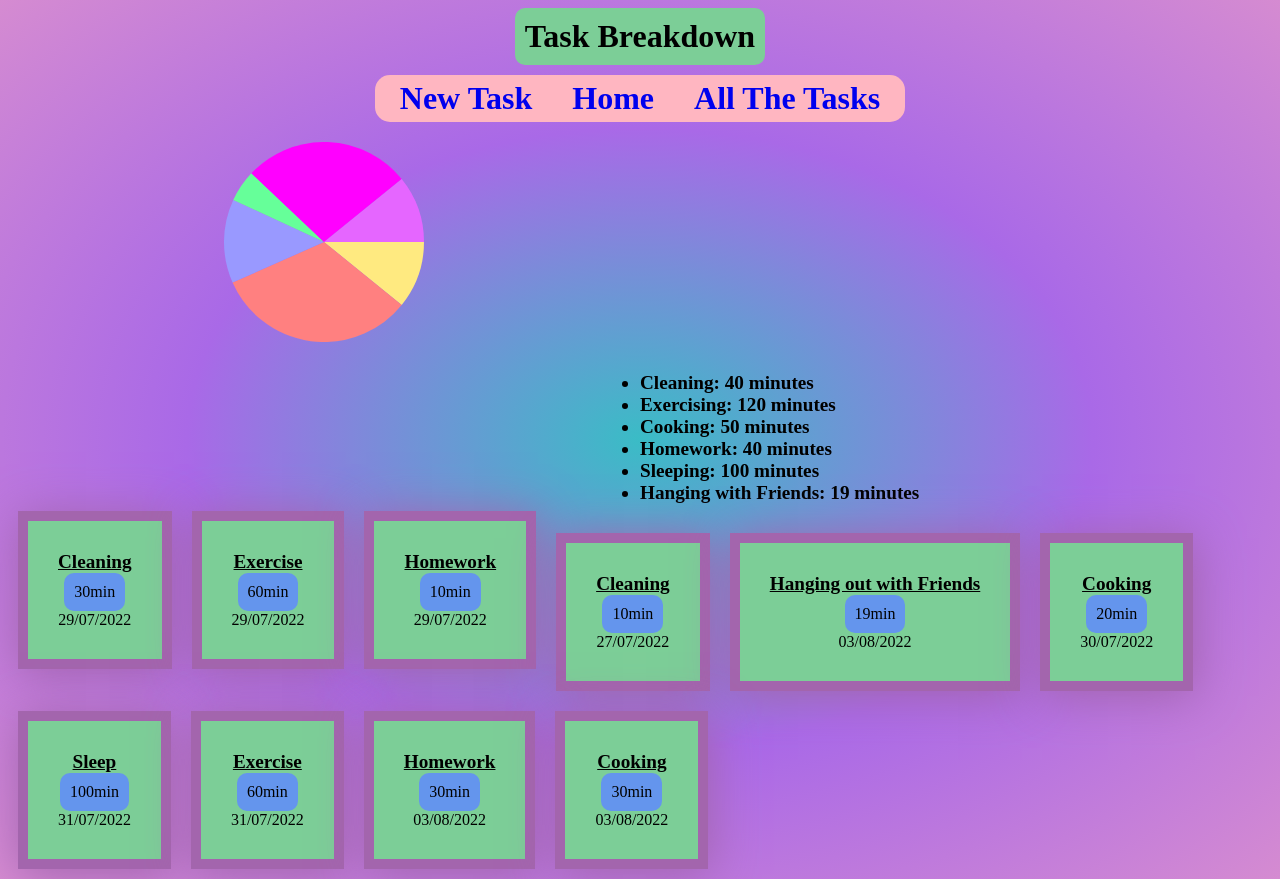
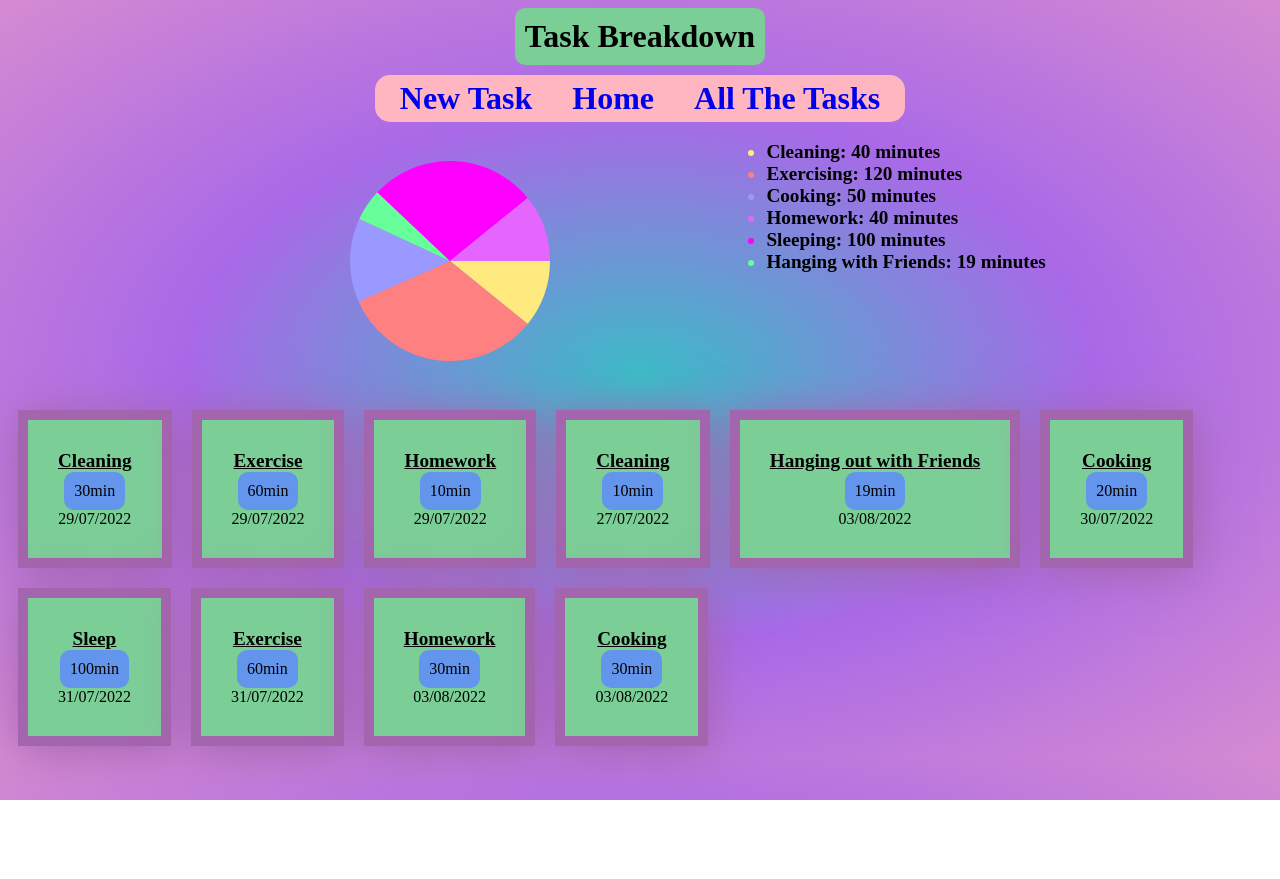
Before and after one commit to melissavaiden/phase-2-project, a React (Create React App) app: page /TaskList in a window 1280 px wide. After the commit the page ends 800 px from the top, so only its background shows below. Built offline with nearby package versions, Linux system fonts and the light colour scheme; data requests are answered from the project's data file.

Commit message:
List Item Styling

```diff
--- a/src/components/TaskTimeTotals.js
+++ b/src/components/TaskTimeTotals.js
@@ -68,7 +68,7 @@ function TaskTimeAdd({tasks}) {
                  ]}/>
             <ul className="timeTotals">
                 <li className="cleaning">Cleaning: {sumOfCleaningTimes} minutes</li>
-                <li className="exercising">Exercising: {sumOfExerciseTimes} minutes</li>
+                <li className="exercise">Exercising: {sumOfExerciseTimes} minutes</li>
                 <li className="cooking">Cooking: {sumOfCookingTimes} minutes</li>
                 <li className="homework">Homework: {sumOfHomeworkTimes} minutes</li>
                 <li className="sleeping">Sleeping: {sumOfSleepTimes} minutes</li>
--- a/src/style.css
+++ b/src/style.css
@@ -71,12 +71,9 @@ body {
 .timeTotals {
     font-family: Didot;
     font-size: larger;
-    float: right;
     font-weight: bold;
     margin-left: auto;
     margin-right: auto;
-    width: 50%;
-    margin-top: 30px;
 }
 
 
@@ -98,7 +95,7 @@ body {
     float: left;
     height: 200px;
     width: 50%;
-    margin-left: auto;
+    margin-left: 10%;
     margin-right: auto;
     margin-top: 20px;
 }
@@ -110,5 +107,29 @@ body {
 .taskCardContainer {
     width: 100%;
     height: 100%;
-    margin-top: 30%;
+    margin-top: 10%;
 }
+
+.cleaning::marker {
+    color: #FFEA80;
+}
+
+.cooking::marker {
+    color: #9999FF;
+}
+
+.exercise::marker {
+    color: #FF8080;
+}
+
+.homework::marker {
+    color: #E566FF;
+}
+
+.friends::marker {
+    color: #66FF99;
+}
+
+.sleeping::marker {
+    color: #FF00FF;
+}
```
